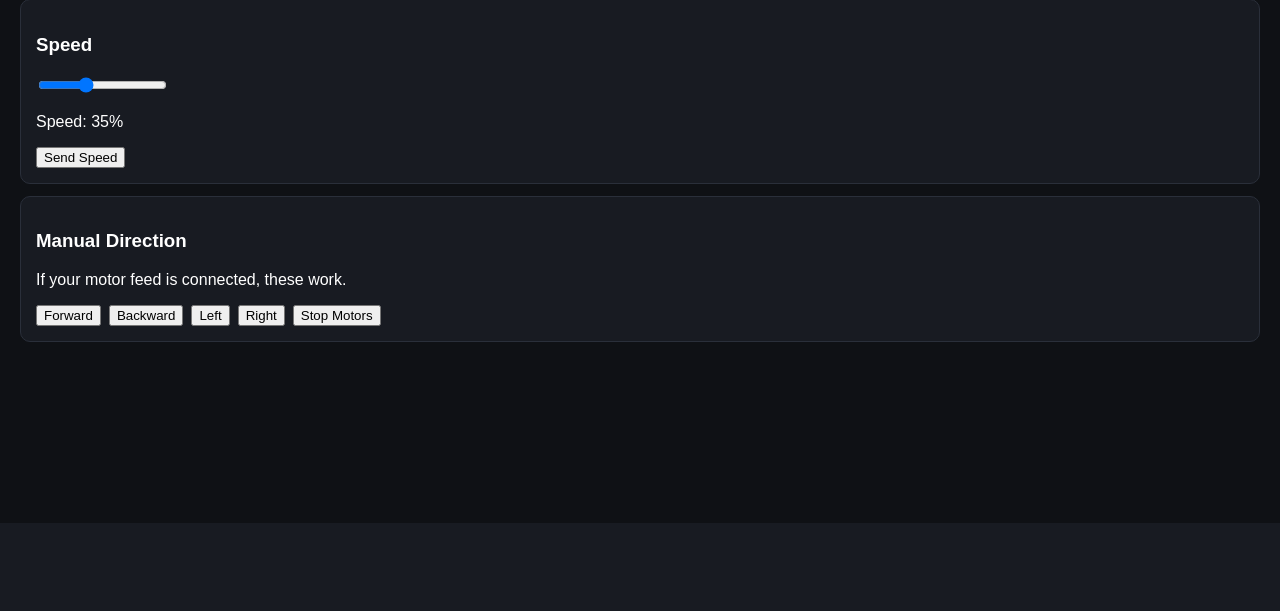
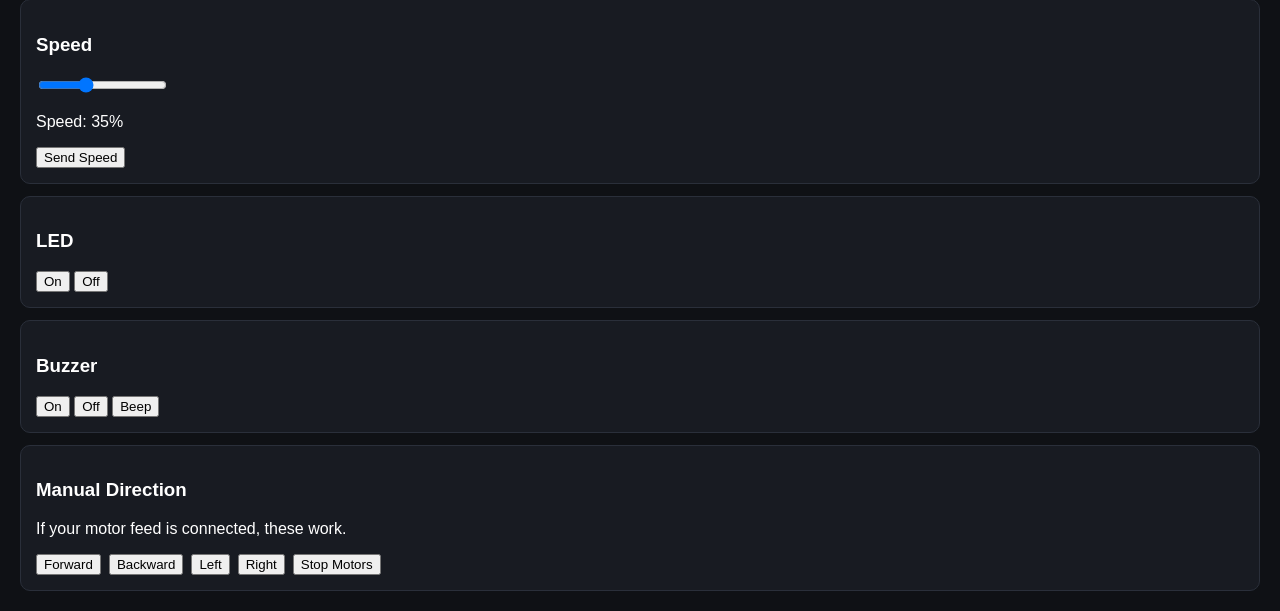
Before and after one commit to CunninghamLi/smartrobotproject, a Flask app: page /control in a window 1280 px wide. Shown: the part 277-888 px from the top of the page. Before the commit the page ends 800 px from the top, so only its background shows below. Run offline with Flask 3, Linux system fonts and the light colour scheme.

Commit message:
Update control.html

```diff
--- a/flask_dashboard/templates/control.html
+++ b/flask_dashboard/templates/control.html
@@ -15,6 +15,19 @@
     <input id="speedSlider" type="range" min="0" max="100" value="35" oninput="updateSpeedLabel(this.value)">
     <p>Speed: <span id="speedVal">35</span>%</p>
     <button onclick="sendSpeed()">Send Speed</button>
+</div>
+
+<div class="card">
+    <h3>LED</h3>
+    <button onclick="setLed('on')">On</button>
+    <button onclick="setLed('off')">Off</button>
+</div>
+
+<div class="card">
+    <h3>Buzzer</h3>
+    <button onclick="setBuzzer('on')">On</button>
+    <button onclick="setBuzzer('off')">Off</button>
+    <button onclick="setBuzzer('beep')">Beep</button>
 </div>
 
 <div class="card">
@@ -51,6 +64,14 @@ function sendSpeed(){
     postJSON("/api/speed",{speed:v})
 }
 
+function setLed(cmd){
+    postJSON("/api/led",{cmd})
+}
+
+function setBuzzer(cmd){
+    postJSON("/api/buzzer",{cmd})
+}
+
 function motorCmd(cmd){
     postJSON("/api/motor",{cmd})
         .then(res => {
```
